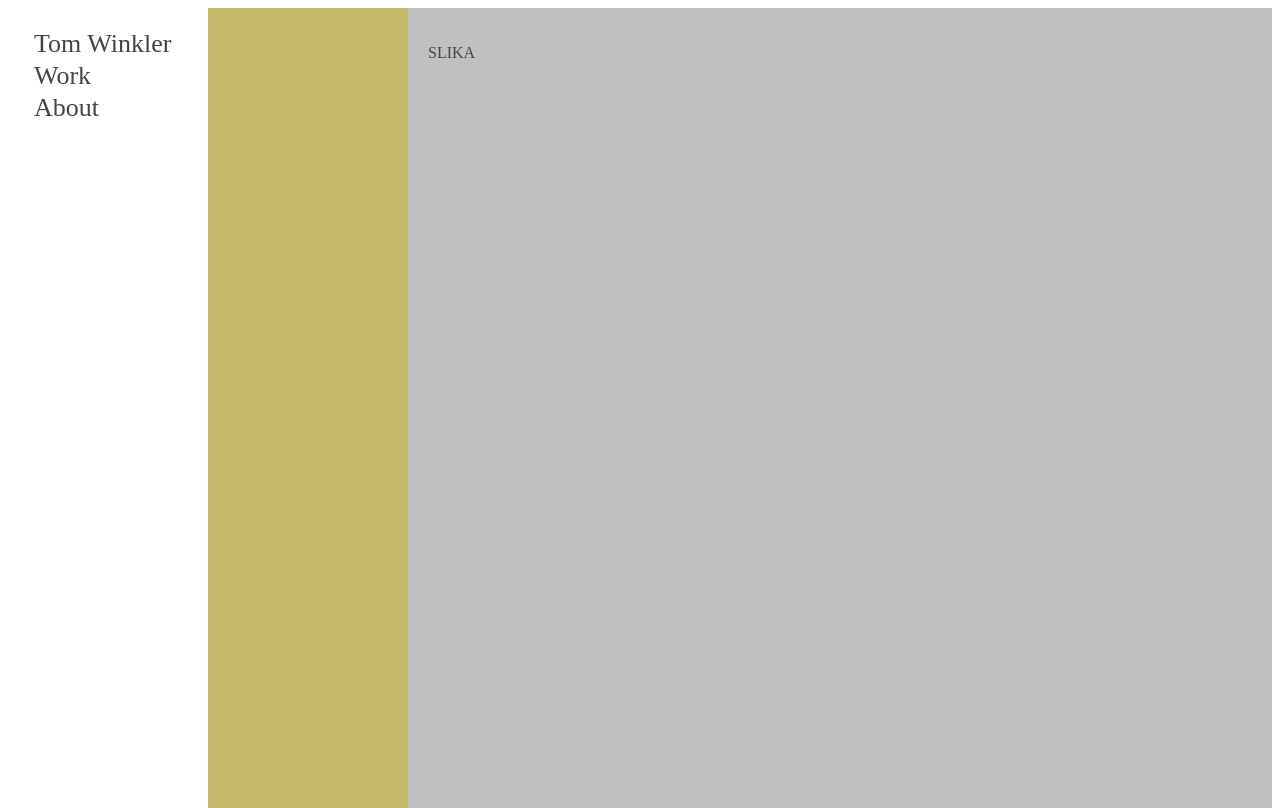
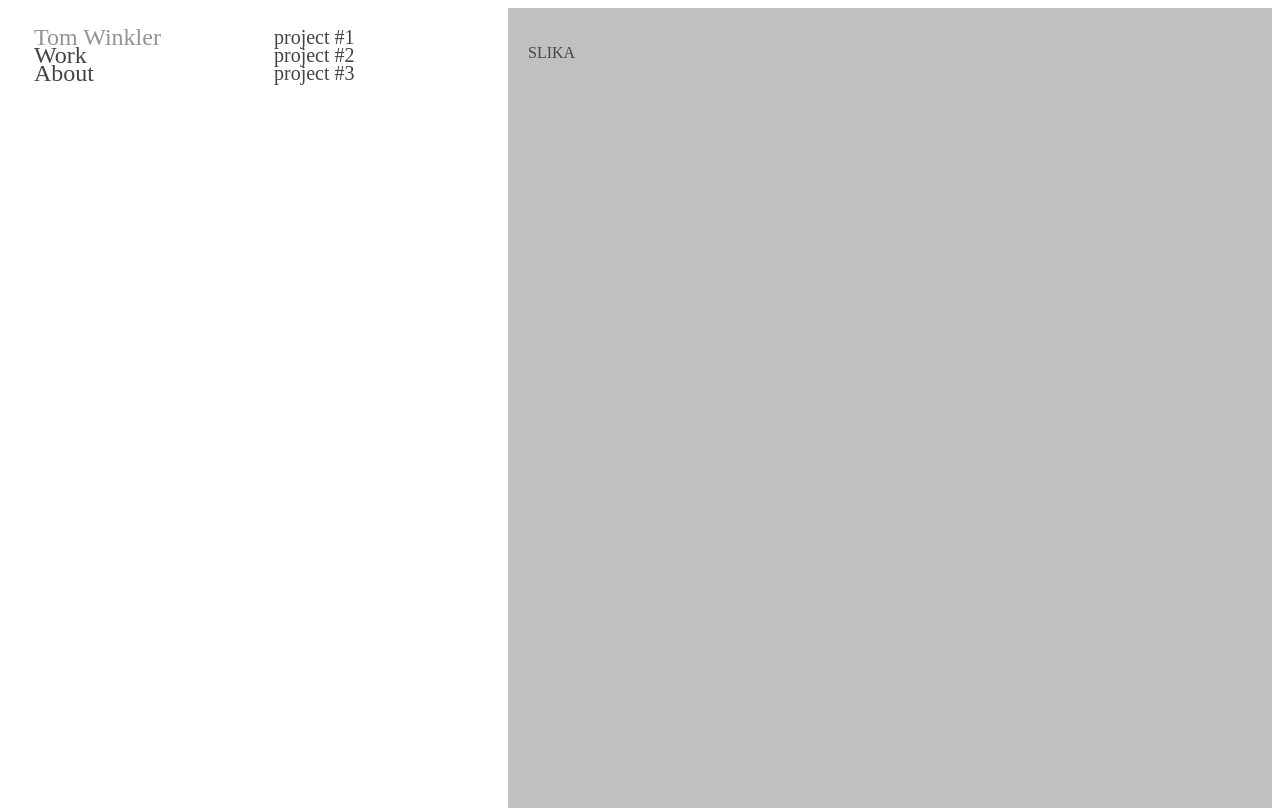
Before and after one commit to 3tw/TomPortfolio, a plain HTML site: page build/homepage.html in a window 1280 px wide. Both pictures are taken after a click on the button "Tom Winkler". Drawn offline with Linux system fonts and the light colour scheme.

Commit message:
buttons work

```diff
--- a/build/homepage.html
+++ b/build/homepage.html
@@ -14,23 +14,55 @@
     <script type="text/javascript" src="/src/scripts/mainScript.js"></script>
 <!--button still doesn't load-->
     <div class="row">
-        <div class="side tab">
-                <button class="fakeButton">Tom Winkler</button>
+        <div class="side">
+                <button class="tabLinks" onclick="openTab(event, 'Work')">Tom Winkler</button>
                 <button class="tabLinks" onclick="openTab(event, 'Work')">Work</button>
                 <button class="tabLinks" onclick="openTab(event, 'About')">About</button>
 
         </div>
 
-        <div class="main"> <!--something about class="columnText" and "class="tabContetn" division doesnt work-->
+        <div class="main">
             <div class="columnText">
+                <!--index first // -->
                 <div id="Work" class="tabContent">
-                    <p>some stuff i made</p>
+                    <div class="index">
+                        <button class="tabLinks" onclick="openTab(event, 'project1')">project #1</button>
+                        <button class="tabLinks" onclick="openTab(event, 'project2')">project #2</button>
+                        <button class="tabLinks" onclick="openTab(event, 'project3')">project #3</button>
+                    </p>
+                    </div>
                 </div>
-                <div id="About" class="tabContent">
+                <!--vsebina projektov-->
+                <div class="projectContent">
+                        <div id="project1" class="tabContent">
+                            <p>Field of interest: textures
+                                    and shapes which can
+                                    not be controlled - ones
+                                    that form in clay while
+                                    it is kneaded, torn apart,
+                                    scratched with objects
+                                    etc. These two projects
+                                    derived from ur incapability
+                                    to reacreate them
+                                    by hand.</p>
+                        </div>
+                        <div id="project2" class="tabContent">
+                            <p>Živijo</p>
+                        </div>
+                        <div id="project3" class="tabContent">
+                            <p>Čau</p>
+                        </div>
+                </div>
+                <!--kratek "about" opis-->
+                <div id="About" class="tabContent aboutContent">
                         <p>I am Tom</p>
                 </div>
             </div>
-            <div class="columnPhoto"> <p>SLIKA</p></div>
+
+            <div class="columnPhoto">
+                <p>SLIKA</p>
+            </div>
+
         </div>
 
 
--- a/src/styles/2-base/_buttons.sass
+++ b/src/styles/2-base/_buttons.sass
@@ -1,34 +1,51 @@
 @keyframes fadeEffect
-    from
+    0%
         opacity: 0
-    to
+    70%
+        opacity: 0.8
+    100%
         opacity: 1
 
-.tab button
+.side button
     display: block
     background-color: inherit
     color: $text-color
     font-family: $main-font
-    font-size: 26px
+    font-size: 24px
+    line-height: 16px
     text-align: left
     cursor: pointer
     border: none
     outline: none
-    transition: 0.6s
+    transition: 0.5s
 
-
-.tab button:hover
+.side button:hover
     color: $background-color
 
-.tab button.active
+.side button.active
     color: #44444493
+
+.main button
+    display: block
+    background-color: inherit
+    color: $text-color
+    font-family: $main-font
+    font-size: 20px
+    line-height: 16px
+    text-align: right
+    margin-left: 60px
+    cursor: pointer
+    border: none
+    outline: none
 
 .tabContent
     display: none
-    animation: fadeEffect 1
+    animation: fadeEffect 1.2s
     float: inherit
     height: inherit
     padding: inherit
-    line-height: inherit
+    padding-top: 10px
+    font-size: 13px
+    line-height: 13px
     text-align: inherit
     background-color: inherit
--- a/src/styles/3-layout/_side-main.sass
+++ b/src/styles/3-layout/_side-main.sass
@@ -11,8 +11,6 @@
     background-color: $background-color
     height: 100%
     padding: 20px
-    font-size: 26px
-    line-height: 20px
 
 .main
     flex: 1
@@ -20,14 +18,29 @@
     background-color: gray
     display: flex
 
+
 .columnText
     float: left
     height: 100%
-    flex-basis: 200px
-    padding: 20px
-    line-height: 18px
+    flex-basis: 300px
+    padding: 0px
+    padding-top: 10px
+    line-height: 10px
     text-align: right
-    background-color: #e9da58a2
+    background-color: white
+
+.index
+    font-size: 20px
+    line-height: 25px
+
+.projectContent, .aboutContent
+    font-size: 12px
+    line-height: 25px
+    color: $text-color
+    font-family: $main-font
+    font-size: 18px
+    padding-right: 7px
+    text-align: right
 
 .columnPhoto
     flex: 1
--- a/src/styles/5-templates/_media-screen.sass
+++ b/src/styles/5-templates/_media-screen.sass
@@ -7,7 +7,7 @@
         flex-basis: 100px
     .main
         flex-direction: column
+
     .columnText, .columnPhoto
         width: 100%
-        text-align: left
         padding: 20px
```
Also changed, not shown: build/styles/main.css, 3 other files.
